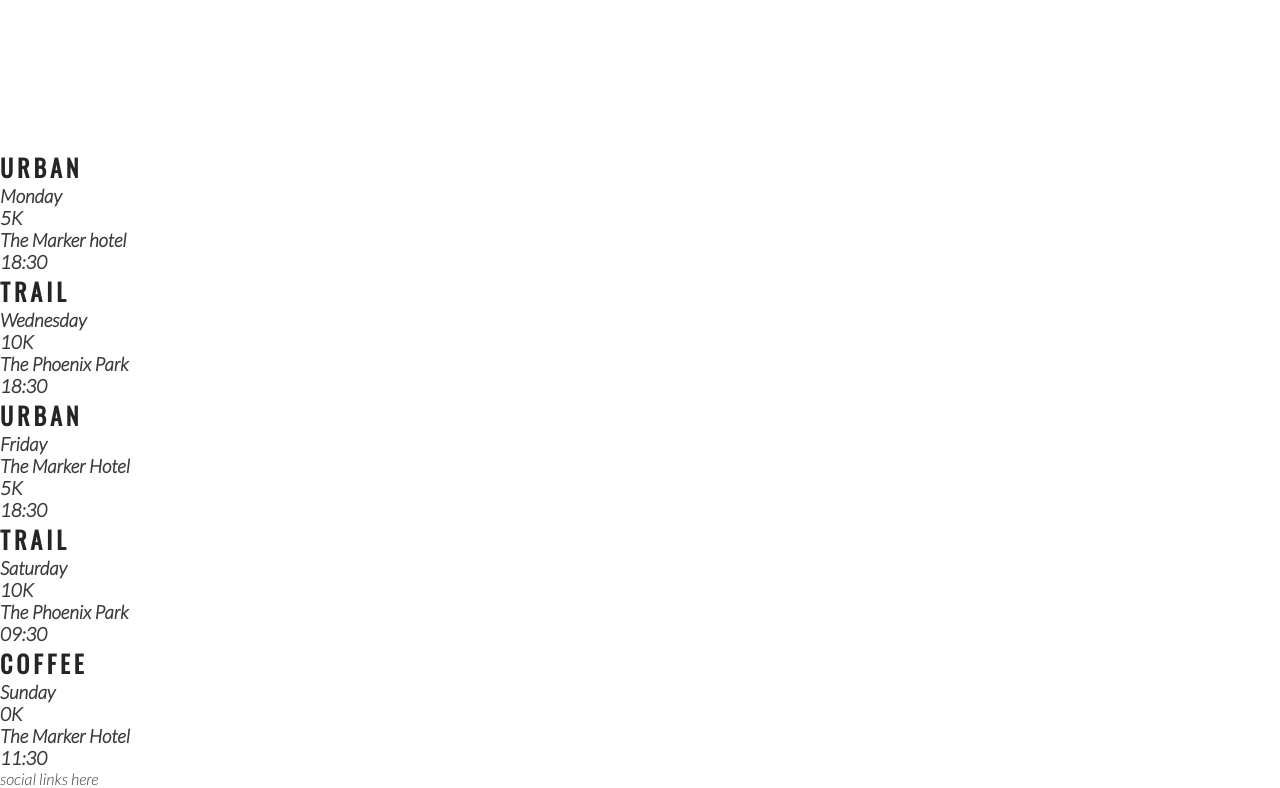
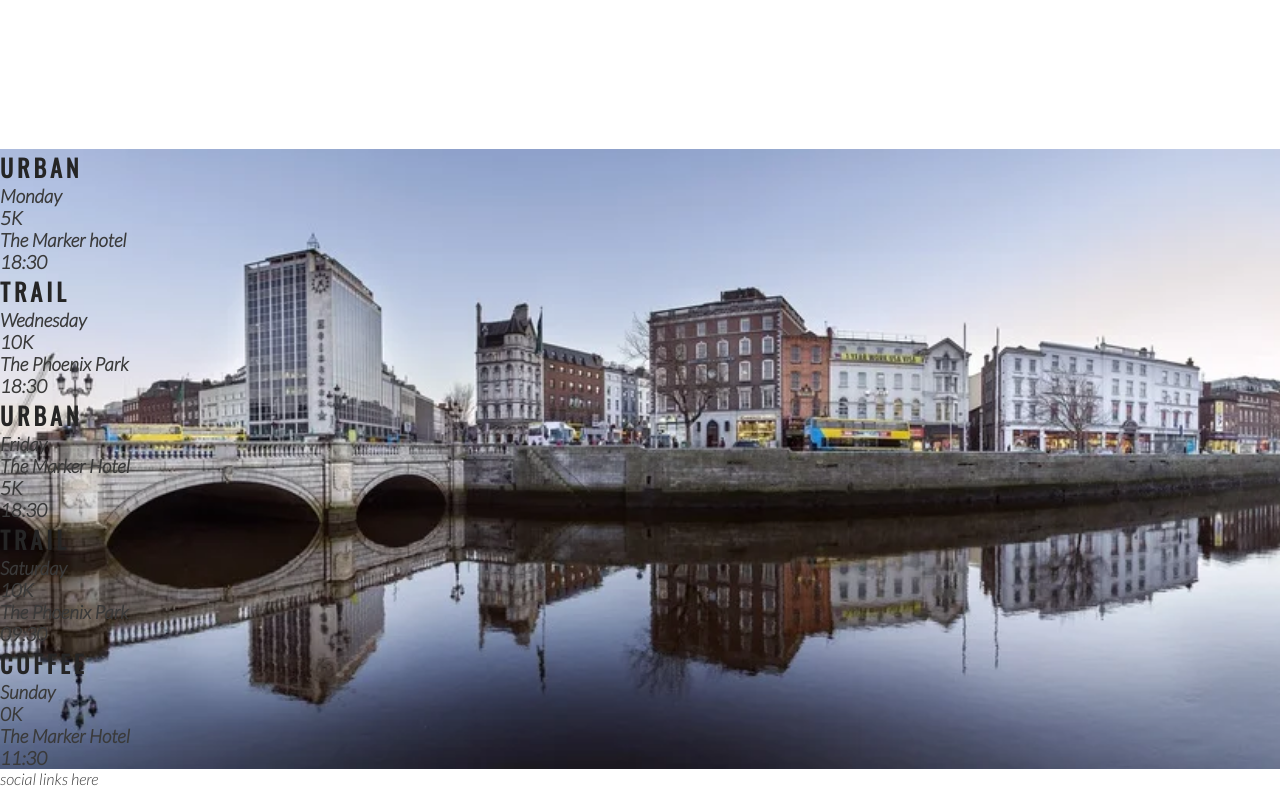
Before and after one commit to DanielleDaly/love-running, a plain HTML site: page index.html in a window 1280 px wide. Shown: the part 1146-1934 px from the top of the page. Drawn offline with nearby package versions, Linux system fonts and the light colour scheme.

Commit message:
Add background image to times section

```diff
--- a/assets/css/style.css
+++ b/assets/css/style.css
@@ -183,5 +183,14 @@ hr {
     background:url('../images/ethos-center-image.jpeg') no-repeat center center;
     height:100%;
     border-radius:50%;
+}
 
+
+#times {
+    background-image:url('../images/times-background.webp');
+    background-repeat: no repeat;
+    background-size:cover;
+    background-position:center;
+    width:100%;
+    overflow:hidden;
 }
--- a/index.html
+++ b/index.html
@@ -75,7 +75,7 @@
         </div>
     </section>
 
-    <section>
+    <section id="times">
         <div>
             <h2>Urban</h2>
             <h3>Monday</h3>
```
Also changed, not shown: assets/images/times-background.webp (added).
